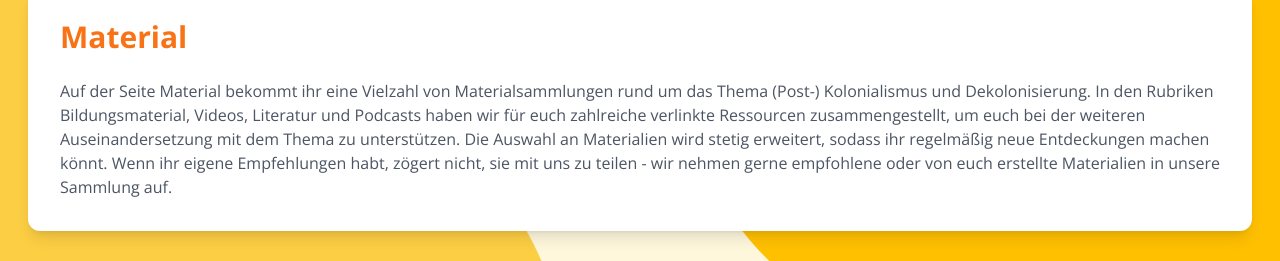
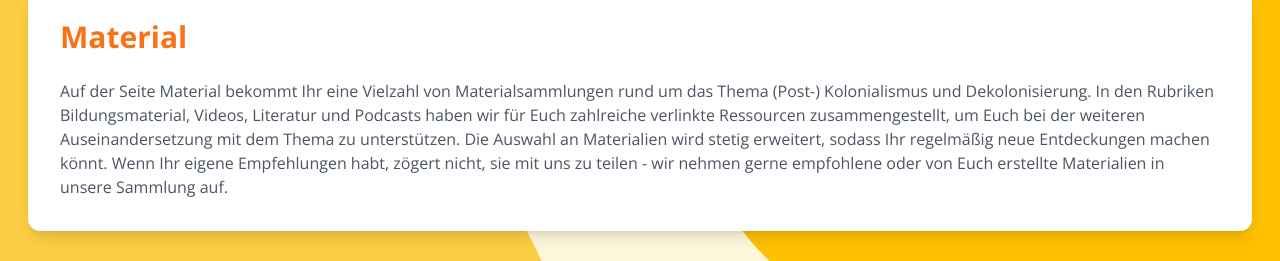
Before and after one commit to Chell0/machtbewwust, a Next.js app: page /material in a window 1280 px wide. Shown: the part 189-450 px from the top of the page. Built offline with nearby package versions, Linux system fonts and the light colour scheme; no server answers.

Commit message:
Update the Material header text

```diff
--- a/app/material/page.tsx
+++ b/app/material/page.tsx
@@ -22,7 +22,7 @@ export default function Page() {
                         Material
                     </h1>
                     <p className="text-gray-600 text-left text-md p-3">
-                        Auf der Seite Material bekommt ihr eine Vielzahl von Materialsammlungen rund um das Thema (Post-) Kolonialismus und Dekolonisierung. In den Rubriken Bildungsmaterial, Videos, Literatur und Podcasts haben wir für euch zahlreiche verlinkte Ressourcen zusammengestellt, um euch bei der weiteren Auseinandersetzung mit dem Thema zu unterstützen. Die Auswahl an Materialien wird stetig erweitert, sodass ihr regelmäßig neue Entdeckungen machen könnt. Wenn ihr eigene Empfehlungen habt, zögert nicht, sie mit uns zu teilen - wir nehmen gerne empfohlene oder von euch erstellte Materialien in unsere Sammlung auf.
+                        Auf der Seite Material bekommt Ihr eine Vielzahl von Materialsammlungen rund um das Thema (Post-) Kolonialismus und Dekolonisierung. In den Rubriken Bildungsmaterial, Videos, Literatur und Podcasts haben wir für Euch zahlreiche verlinkte Ressourcen zusammengestellt, um Euch bei der weiteren Auseinandersetzung mit dem Thema zu unterstützen. Die Auswahl an Materialien wird stetig erweitert, sodass Ihr regelmäßig neue Entdeckungen machen könnt. Wenn Ihr eigene Empfehlungen habt, zögert nicht, sie mit uns zu teilen - wir nehmen gerne empfohlene oder von Euch erstellte Materialien in unsere Sammlung auf.
                     </p>
                 </div>
                 <Category />
```
